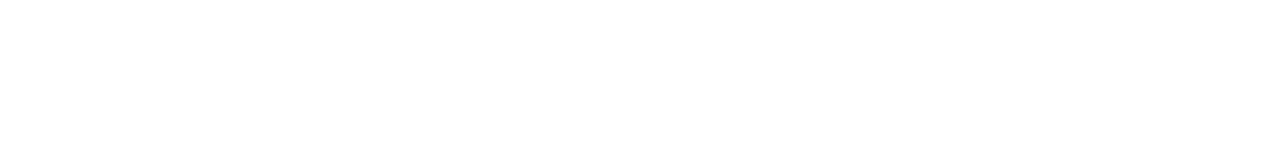
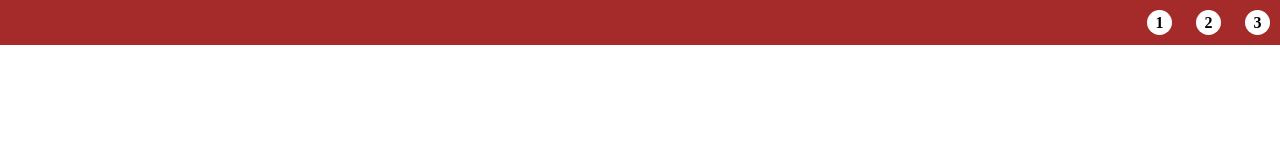
Before and after one commit to EttoreBarcella/htmlcss-shoes, a plain HTML site: page index.html in a window 1280 px wide. Drawn offline with Linux system fonts and the light colour scheme.

Commit message:
added header

```diff
--- a/css/style.css
+++ b/css/style.css
@@ -12,9 +12,41 @@ html{
 
 /* COMMON */
 
+.container{
+    max-width: 1280px;
+    margin: auto;
+}
 
 /* HEADER */
 
+header{
+    position: fixed;
+    z-index: 5;
+    top: 0;
+    right: 0;
+    width: 100%;
+    background-color: brown;
+}
 
+.container .search-bar ul li{
+    display: inline-block;
+    padding: 10px;
+}
+.search-bar{
+    text-align: right;
+}
+
+.search-bar ul li a{
+    text-decoration: none;
+    color: black;
+    background-color: white;
+    height: 25px;
+    width: 25px;
+    border-radius: 50%;
+    display: inline-block;
+    text-align: center;
+    line-height: 25px;
+    font-weight: bold;
+}
 
 /* MAIN */
--- a/index.html
+++ b/index.html
@@ -10,19 +10,23 @@
 <body>
     <header>
         <div class="container">
-            <nav>
+           <!-- nav links -->
+            <nav class="search-bar">
                 <ul>
-                    <li><a href=""></a></li>
-                    <li><a href=""></a></li>
-                    <li><a href=""></a></li>
+                    <li><a href="#vans">1</a></li>
+                    <li><a href="#tommy">2</a></li>
+                    <li><a href="#allstars">3</a></li>
                 </ul>
             </nav>
         </div>
     </header>
     <body>
-        <section class=""></section>
-        <section class=""></section>
-        <section class=""></section>
+        <!-- vans shoe -->
+        <section id="vans"></section>
+        <!-- tommy shoe -->
+        <section id="tommy"></section>
+        <!-- all stars shoe -->
+        <section id="allstars"></section>
     </body>
 </body>
 </html>
```
